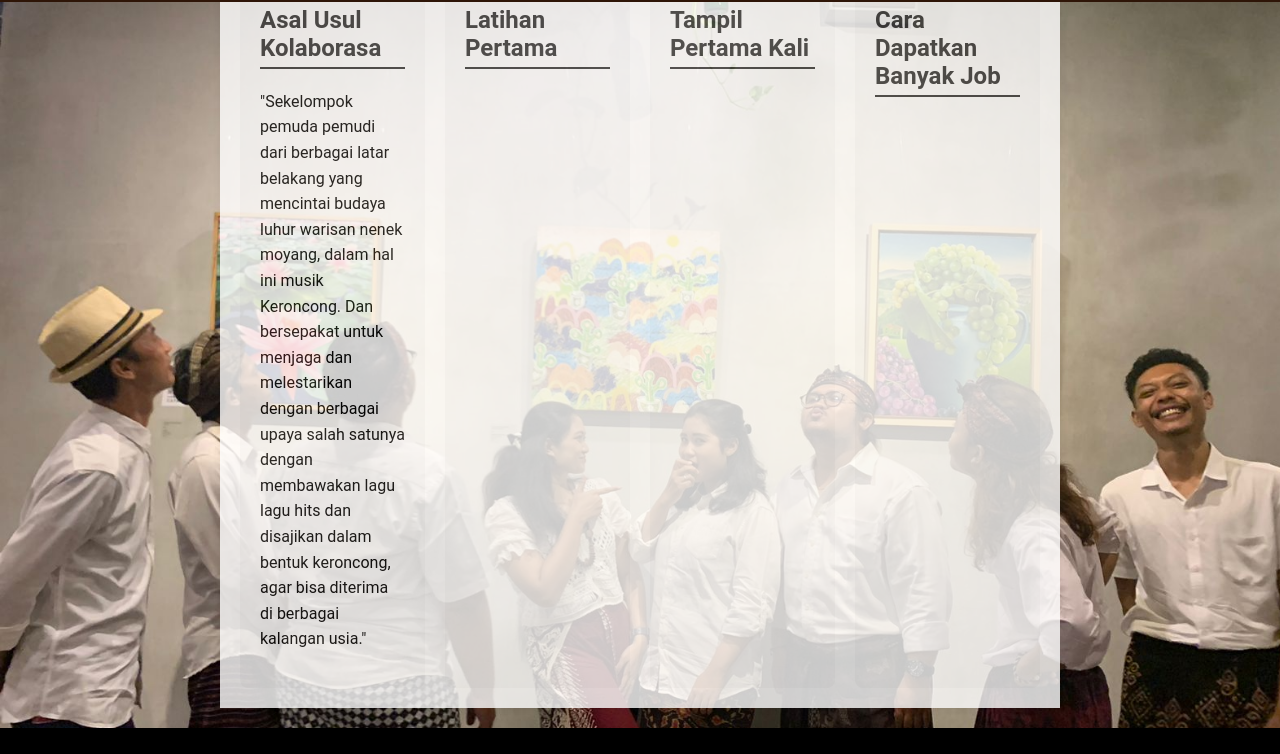
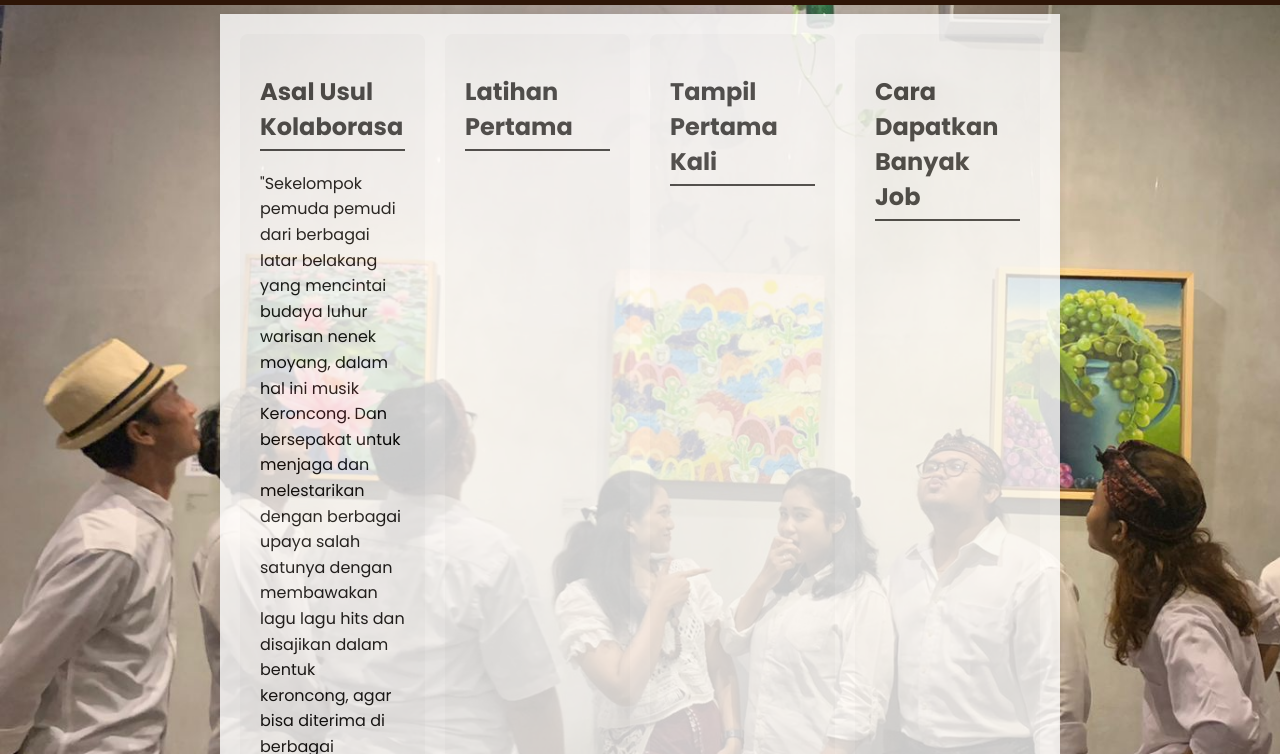
Before and after one commit to josephsbtn/KOLABORASA, a plain HTML site: page biografi - page/bio.html in a window 1280 px wide. Shown: the part 74-828 px from the top of the page. Drawn offline with nearby package versions, Linux system fonts and the light colour scheme; a web font is replaced by a local one.

Commit message:
Update Bio.css

```diff
--- a/biografi - page/bio.css
+++ b/biografi - page/bio.css
@@ -1,5 +1,7 @@
 body {
-  font-family: "Roboto", sans-serif;
+  font-family: "Poppins", sans-serif;
+  font-weight: 500;
+  font-style: normal;
   margin: 0;
   padding: 0;
   box-sizing: border-box;
@@ -75,6 +77,7 @@ header {
   background-color: #fff;
   box-shadow: 0 0 10px rgba(0, 0, 0, 0.1);
   opacity: 0.8;
+  margin-top: 5.5rem;
 }
 
 .info-container {
```
